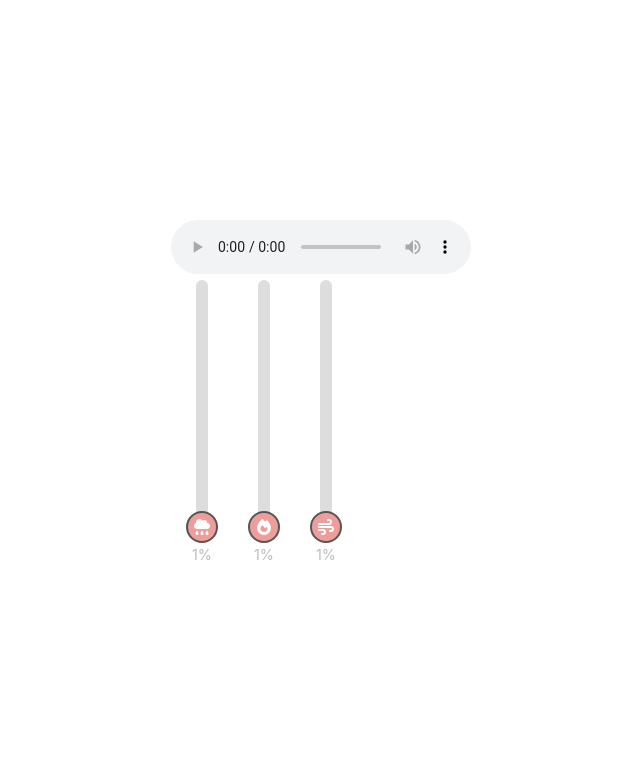
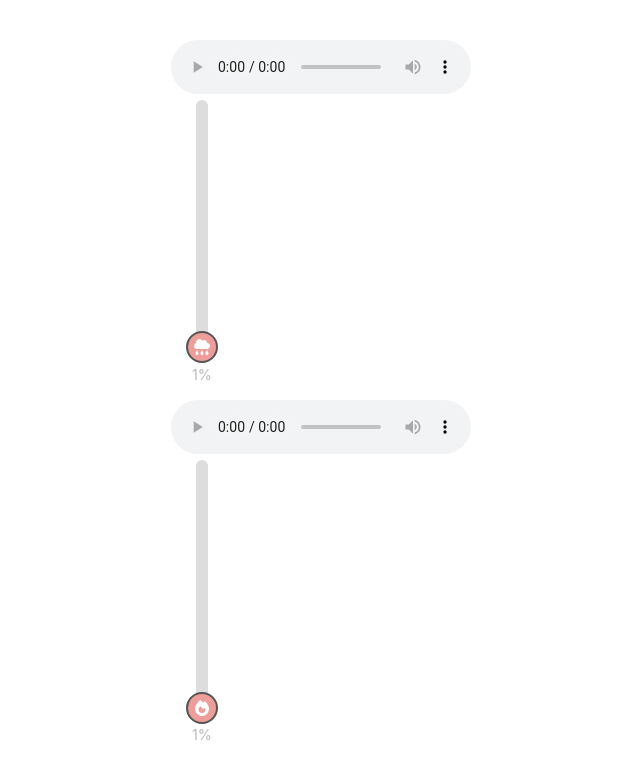
Before and after one commit to weiying-chen/noice, a React (Vite) app: page / in a window 1280 px wide. Shown: the top 778 px of the page, without its empty margins (319-959 px from the left). Built offline with nearby package versions, Linux system fonts and the light colour scheme.

Commit message:
Add noise elements dynamically

```diff
--- a/src/App.css
+++ b/src/App.css
@@ -123,7 +123,7 @@
   transform: translate(-50%, -50%); /* Center the icon */
 }
 
-.slider-1 .rc-slider-handle:before {
+.slider .rc-slider-handle:before {
   content: "\f73d"; /* Unicode for the Font Awesome icon, adjust as needed */
 }
 
--- a/src/App.tsx
+++ b/src/App.tsx
@@ -1,84 +1,65 @@
-import { useState, useRef, useEffect } from 'react';
+import { useState, useRef } from 'react';
 import Slider from 'rc-slider';
 import 'rc-slider/assets/index.css';
+// import { FontAwesomeIcon } from '@fortawesome/react-fontawesome';
+// import { faCoffee } from '@fortawesome/free-solid-svg-icons';
 import './App.css';
 
+const audioSources = [
+  { src: '/fire.mp3', unicode: '\\f73d' },
+  { src: '/crickets.mp3', unicode: '\\f06d' },
+  // Add more sources as needed
+];
+
 function App() {
-  const [count, setCount] = useState(0);
-  const [sliderValue1, setSliderValue1] = useState(1);
-  const [sliderValue2, setSliderValue2] = useState(1);
-  const [sliderValue3, setSliderValue3] = useState(1);
-  const audioRef = useRef(null);
+  const [sliderValues, setSliderValues] = useState(
+    audioSources.map(() => 1)
+  );
 
-  const handleSliderChange = (newValue) => {
-    setSliderValue1(newValue);
+  const audioRefs = audioSources.map(() => useRef(null));
 
-    if (audioRef.current) {
-      // `<audio>`'s `volume` property accepts values ranging from 0.0 to 1.0
-      audioRef.current.volume = newValue / 100;
+  const handleSliderChange = (index, newValue) => {
+    setSliderValues((prevValues) =>
+      prevValues.map((value, i) => (i === index ? newValue : value))
+    );
+
+    if (audioRefs[index].current) {
+      audioRefs[index].current.volume = newValue / 100;
     }
   };
 
-  useEffect(() => {
-    // Set initial volume when the component mounts
-    if (audioRef.current) {
-      audioRef.current.volume = sliderValue1 / 100;
-
-      // Mimic autoPlay
-      audioRef.current.play();
-      audioRef.current.loop = true;
-    }
-  // The empty array ensures this effect runs only once on mount
-  }, []);
-
   return (
     <>
-      <div className="audio-controls">
-        <audio ref={audioRef} controls>
-          <source src="/fire.mp3" type="audio/mpeg" />
+      {audioSources.map((source, index) => (
+        <div key={index} className="noise">
+          <audio controls ref={audioRefs[index]}>
+            <source src={source.src} type="audio/mpeg" />
             Your browser does not support the audio element.
           </audio>
-      </div>
-      <div className="sliders-container">
           <div className="slider-wrapper">
             <Slider
-            className="slider-1"
+              className={`slider-${index}`} // Unique class name for each slider
               min={0}
               max={100}
               step={1}
-            value={sliderValue1}
-            onChange={handleSliderChange}
+              value={sliderValues[index]}
+              onChange={(newValue) => handleSliderChange(index, newValue)}
               vertical
             />
-          <p>{sliderValue1}%</p>
-        </div>
-        <div className="slider-wrapper">
-          <Slider
-            className="slider-2"
-            min={0}
-            max={100}
-            step={1}
-            value={sliderValue2}
-            onChange={(newValue) => setSliderValue2(newValue)}
-            vertical // Set the slider to vertical
-          />
-          <p>{sliderValue2}%</p>
-        </div>
-        <div className="slider-wrapper">
-          <Slider
-            className="slider-3"
-            min={0}
-            max={100}
-            step={1}
-            value={sliderValue3}
-            onChange={(newValue) => setSliderValue3(newValue)}
-            vertical // Set the slider to vertical
-          />
-          <p>{sliderValue3}%</p>
+            <style>
+              {`
+                .slider-${index} .rc-slider-handle:before {
+                  content: "${source.unicode}";
+                  font-family: 'Font Awesome 5 Free';
+                }
+              `}
+            </style>
+            <p>{sliderValues[index]}%</p>
           </div>
         </div>
+      ))}
     </>
   );
 }
 
-export default App
+export default App;
```
Also changed, not shown: 1 other file (tests, documents, lock files or other folders). Lines whose indentation alone changed are shown as unchanged.
